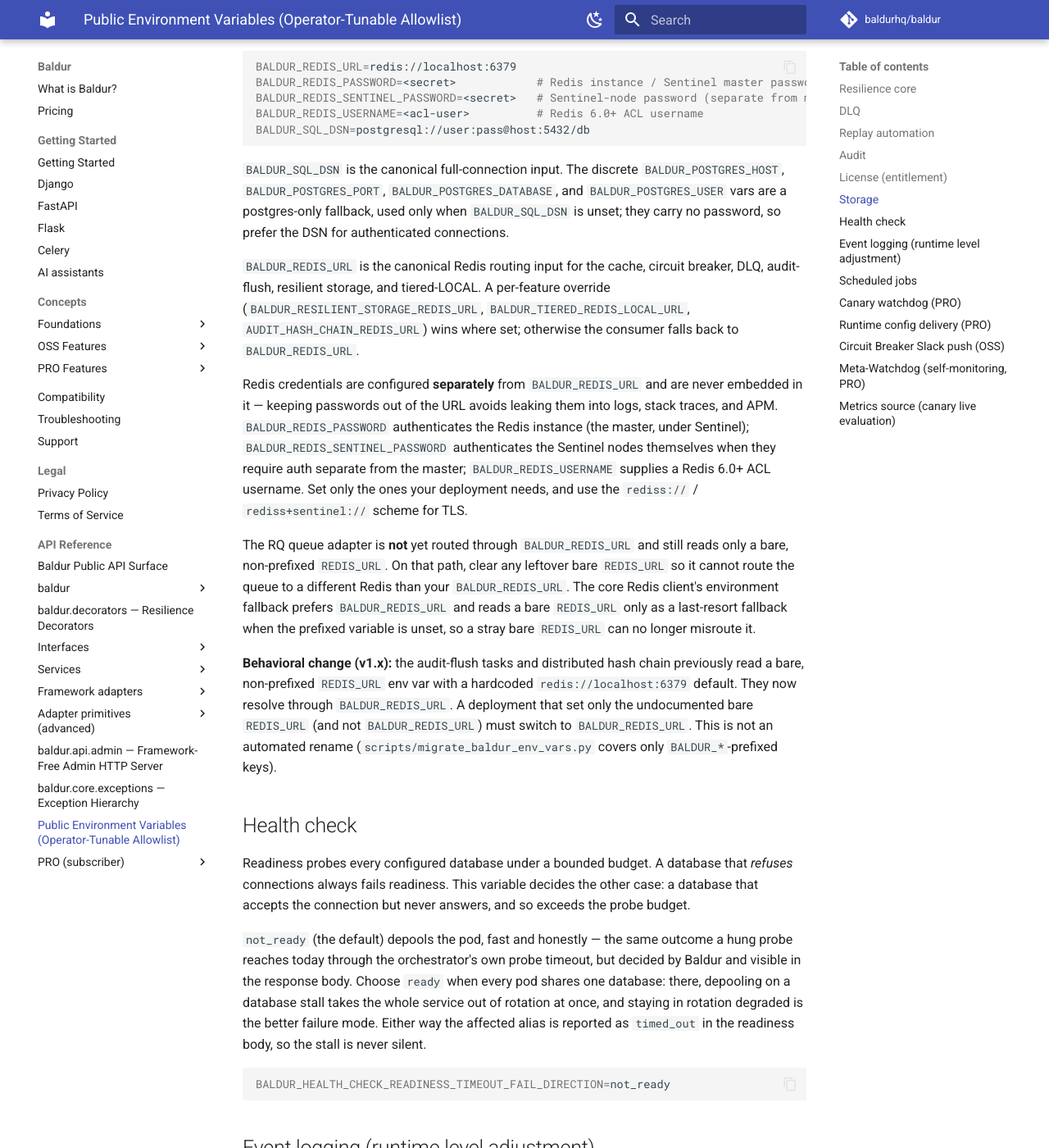
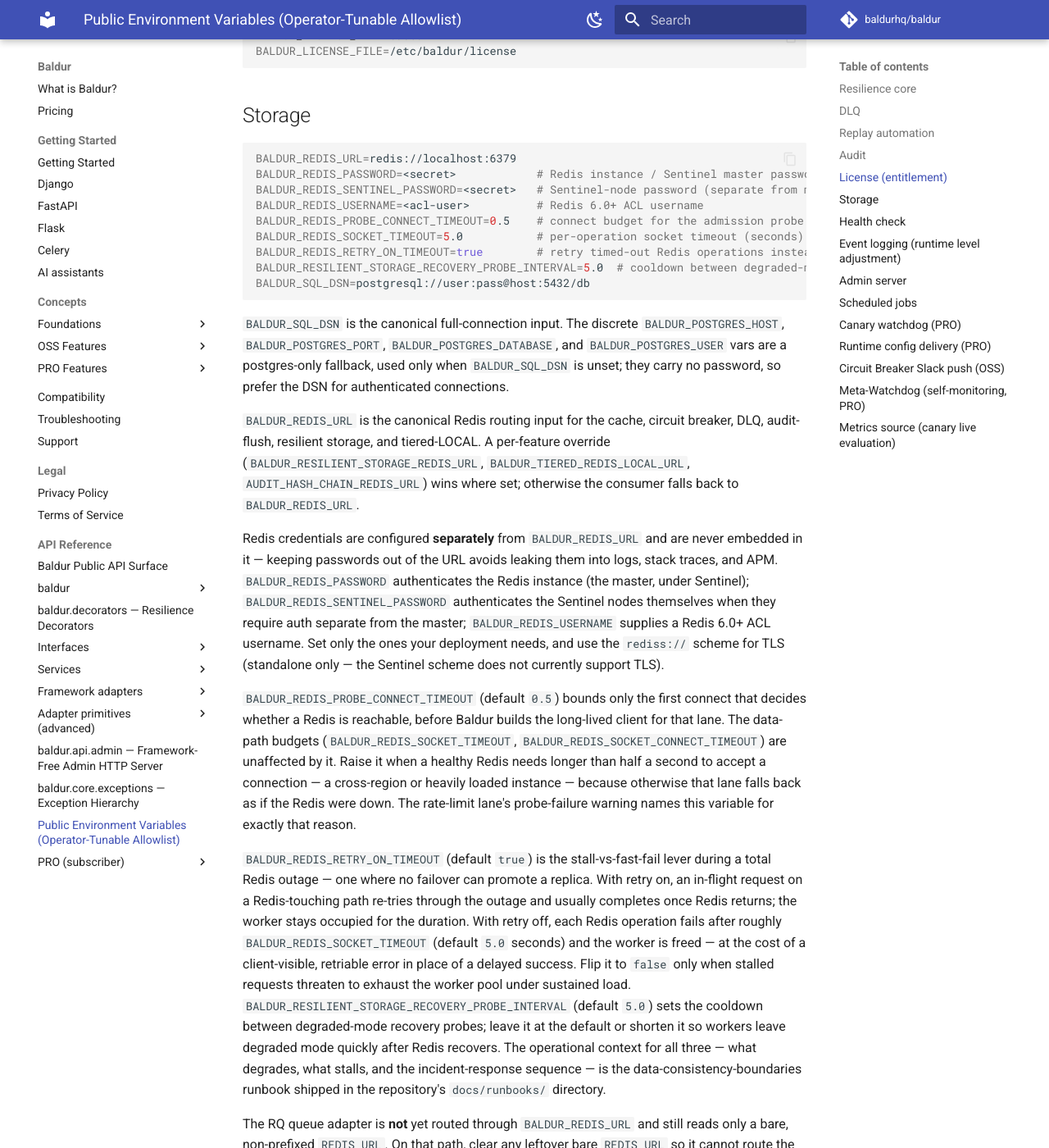
Before and after one commit to baldurhq/baldur, an MkDocs documentation site: the page built from docs/reference/env-vars.md, in a window 1280 px wide and 1400 px high, scrolled down 1791 px. Shown: the whole window at 82% size. Built offline with MkDocs 1.6.1 and Material for MkDocs 9.7.7, drawn with Linux system fonts in a browser that asks for light colours; comment, search, counter and statistics services are not loaded; some of the changed text lies outside the part shown.

Commit message:
docs(env-vars): sync from the canonical copy
Takes the merged reference page: the Storage/Admin-server/log-level
material this copy was missing, alongside the Scheduled jobs and Canary
watchdog sections authored here.

Corrects the TLS wording in the process. This copy advised
rediss+sentinel:// for TLS, but the connection factory routes to the
sentinel branch on a redis+sentinel:// prefix only - a rediss+sentinel://
URL falls through to the standalone branch and the driver rejects the
scheme. TLS is standalone-only.

````diff
--- a/docs/reference/env-vars.md
+++ b/docs/reference/env-vars.md
@@ -29,6 +29,7 @@
 BALDUR_IDEMPOTENCY_ENABLED=true
 BALDUR_IDEMPOTENCY_DEFAULT_CACHE_TTL=60
 BALDUR_IDEMPOTENCY_GATE_MEMORY_TTL_SECONDS=1800
+BALDUR_PROTECT_DEFAULT_TIMEOUT_SECONDS=30  # unset (default) = no Baldur-level wall-clock bound on protect(); set to restore a global outer net. Per-call timeout= always wins
 ```
 
 ## DLQ
@@ -67,6 +68,11 @@
 BALDUR_AUDIT_ENABLED=true
 ```
 
+An active PRO entitlement switches the audit subsystem on at startup and selects
+the hash-chain backend, so a PRO install needs neither variable. Setting
+`BALDUR_AUDIT_ENABLED` yourself always wins — `false` keeps audit off on an
+entitled install, `true` switches it on without one.
+
 ## License (entitlement)
 
 ```bash
@@ -81,6 +87,10 @@
 BALDUR_REDIS_PASSWORD=<secret>            # Redis instance / Sentinel master password
 BALDUR_REDIS_SENTINEL_PASSWORD=<secret>   # Sentinel-node password (separate from master)
 BALDUR_REDIS_USERNAME=<acl-user>          # Redis 6.0+ ACL username
+BALDUR_REDIS_PROBE_CONNECT_TIMEOUT=0.5    # connect budget for the admission probe
+BALDUR_REDIS_SOCKET_TIMEOUT=5.0           # per-operation socket timeout (seconds) on the data path
+BALDUR_REDIS_RETRY_ON_TIMEOUT=true        # retry timed-out Redis operations instead of failing fast
+BALDUR_RESILIENT_STORAGE_RECOVERY_PROBE_INTERVAL=5.0  # cooldown between degraded-mode recovery probes
 BALDUR_SQL_DSN=postgresql://user:pass@host:5432/db
 ```
 
@@ -102,8 +112,32 @@
 instance (the master, under Sentinel); `BALDUR_REDIS_SENTINEL_PASSWORD`
 authenticates the Sentinel nodes themselves when they require auth separate from
 the master; `BALDUR_REDIS_USERNAME` supplies a Redis 6.0+ ACL username. Set only
-the ones your deployment needs, and use the `rediss://` / `rediss+sentinel://`
-scheme for TLS.
+the ones your deployment needs, and use the `rediss://` scheme for TLS
+(standalone only — the Sentinel scheme does not currently support TLS).
+
+`BALDUR_REDIS_PROBE_CONNECT_TIMEOUT` (default `0.5`) bounds only the first
+connect that decides whether a Redis is reachable, before Baldur builds the
+long-lived client for that lane. The data-path budgets
+(`BALDUR_REDIS_SOCKET_TIMEOUT`, `BALDUR_REDIS_SOCKET_CONNECT_TIMEOUT`) are
+unaffected by it. Raise it when a healthy Redis needs longer than half a second
+to accept a connection — a cross-region or heavily loaded instance — because
+otherwise that lane falls back as if the Redis were down. The rate-limit lane's
+probe-failure warning names this variable for exactly that reason.
+
+`BALDUR_REDIS_RETRY_ON_TIMEOUT` (default `true`) is the stall-vs-fast-fail lever
+during a total Redis outage — one where no failover can promote a replica. With
+retry on, an in-flight request on a Redis-touching path re-tries through the
+outage and usually completes once Redis returns; the worker stays occupied for
+the duration. With retry off, each Redis operation fails after roughly
+`BALDUR_REDIS_SOCKET_TIMEOUT` (default `5.0` seconds) and the worker is freed —
+at the cost of a client-visible, retriable error in place of a delayed success.
+Flip it to `false` only when stalled requests threaten to exhaust the worker
+pool under sustained load. `BALDUR_RESILIENT_STORAGE_RECOVERY_PROBE_INTERVAL`
+(default `5.0`) sets the cooldown between degraded-mode recovery probes; leave
+it at the default or shorten it so workers leave degraded mode quickly after
+Redis recovers. The operational context for all three — what degrades, what
+stalls, and the incident-response sequence — is the data-consistency-boundaries
+runbook shipped in the repository's `docs/runbooks/` directory.
 
 The RQ queue adapter is **not** yet routed through `BALDUR_REDIS_URL` and still
 reads only a bare, non-prefixed `REDIS_URL`. On that path, clear any leftover bare
@@ -142,11 +176,33 @@
 
 ## Event logging (runtime level adjustment)
 
+The global log level is read from `BALDUR_LOG_LEVEL` (default `WARNING`;
+standard Python `logging` level names, e.g. `DEBUG`, `INFO`). It is a direct
+environment read applied once when logging is configured — set it before the
+process starts. `BALDUR_LOG_LEVEL=DEBUG` is the diagnostic switch the
+troubleshooting page relies on (e.g. to surface the `protect.composer_built`
+zone-composition event).
+
+The four event families below have their own runtime-adjustable overrides:
+
 ```bash
 BALDUR_EVENT_LOGGING_DLQ_LOG_LEVEL=INFO
 BALDUR_EVENT_LOGGING_CB_LOG_LEVEL=WARNING
 BALDUR_EVENT_LOGGING_REPLAY_LOG_LEVEL=INFO
 BALDUR_EVENT_LOGGING_SLA_LOG_LEVEL=WARNING
+```
+
+## Admin server
+
+Destructive admin operations (reset a breaker, purge the queue, flip the kill
+switch) are refused with `403` until the server is explicitly unlocked — a
+second gate on top of authentication, fail-closed by default. The unlock is
+deliberate friction: a console left open in a browser tab cannot force
+production. The admin server itself binds to localhost out of the box; its
+other knobs stay advanced/internal for now.
+
+```bash
+BALDUR_ADMIN_UNLOCK=1   # set-to-enable: allow ADMIN-level (destructive) operations
 ```
 
 ## Scheduled jobs
````
